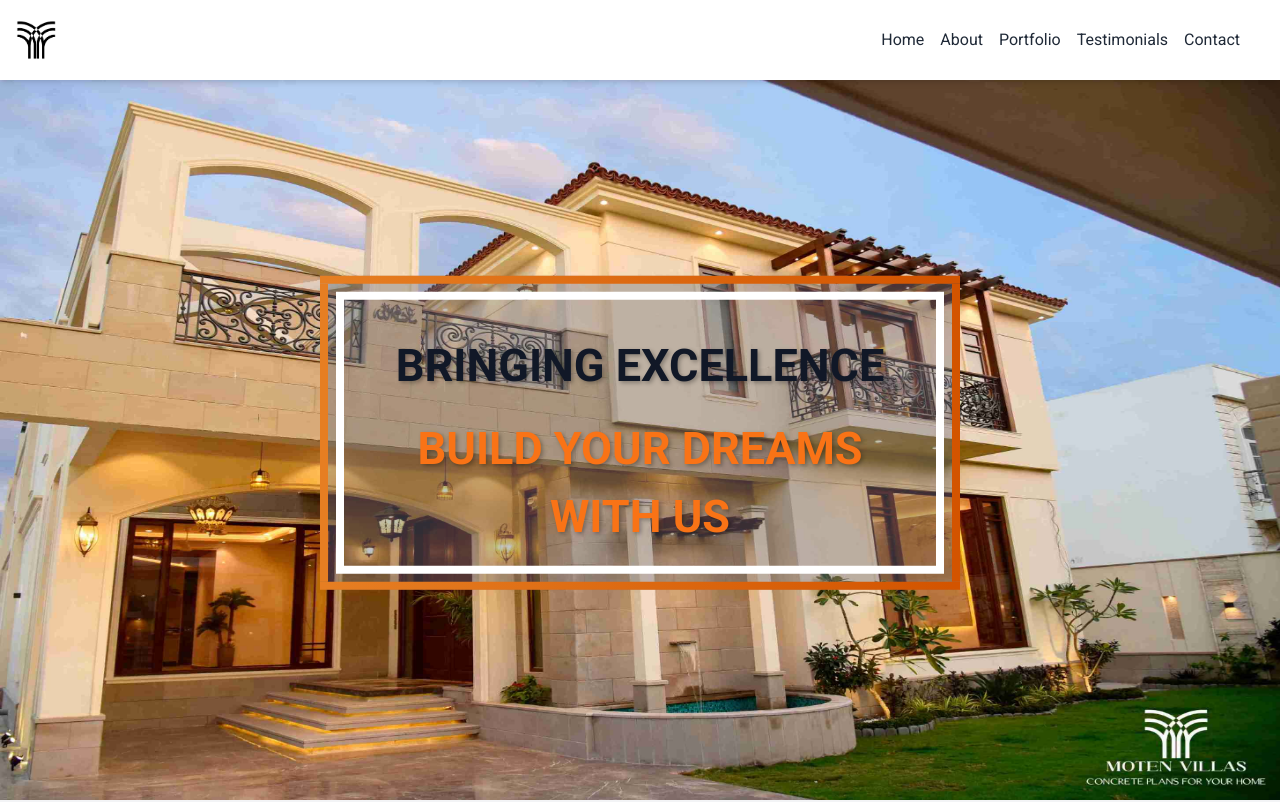
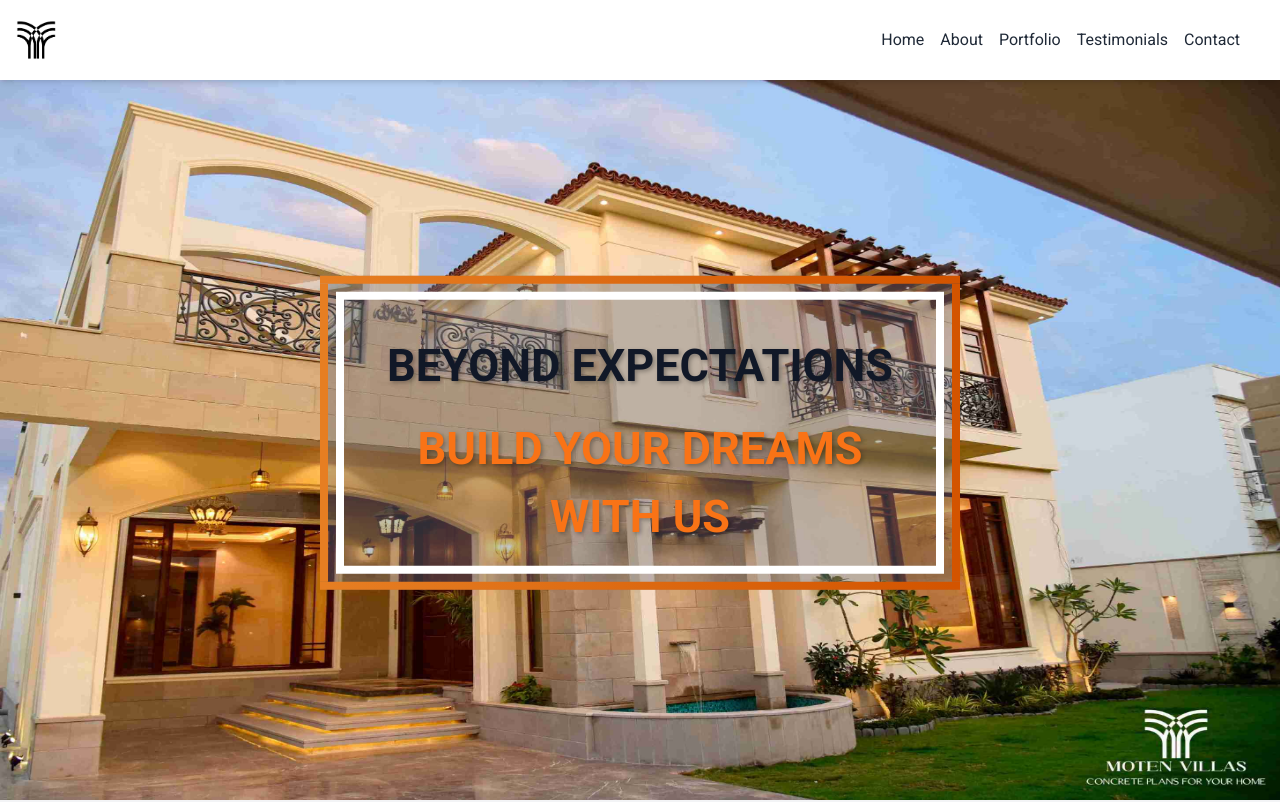
Before and after one commit to Muhammad-Shariq365/moten-villas-11-11-24, a React (Vite) app in the folder moten-villas/: page / in a window 1280 px wide. Shown: the top 802 px of the page. Built offline with nearby package versions, Linux system fonts and the light colour scheme.

Commit message:
Update imageslider.jsx

```diff
--- a/moten-villas/src/components/imageslider.jsx
+++ b/moten-villas/src/components/imageslider.jsx
@@ -62,7 +62,7 @@ const ImageSlider = () => {
           {/* Inner border */}
           <div className="border-8 border-white p-4 relative z-20">
             <h1 className="text-[clamp(24px,5vw,45px)] font-bold text-gray-900 p-4 text-shadow">
-              BRINGING EXCELLENCE
+              BEYOND EXPECTATIONS
             </h1>
             <h2 className="text-[clamp(24px,5vw,45px)] font-bold text-orange-500 text-shadow">
               BUILD YOUR DREAMS WITH US
```
